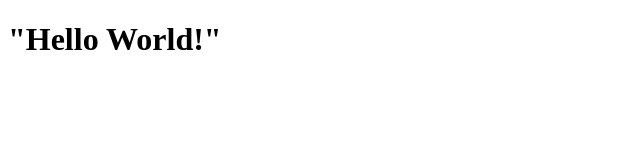
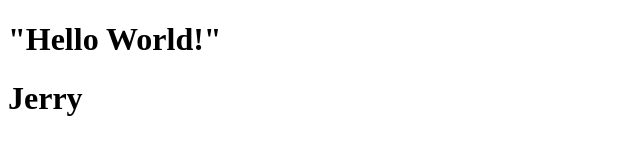
Before and after one commit to mrkamin/microverseMohammadJerry, a plain HTML site: page fcc-test-suite-template-master/index.html in a window 1280 px wide. Shown: the whole page, without its empty margins (0-640 px from the left). Drawn offline with Linux system fonts and the light colour scheme.

Commit message:
Update index.html

```diff
--- a/fcc-test-suite-template-master/index.html
+++ b/fcc-test-suite-template-master/index.html
@@ -9,18 +9,7 @@
   <body>
     <script src="https://cdn.freecodecamp.org/testable-projects-fcc/v1/bundle.js"></script>
     <h1>"Hello World!"</h1>
-    <!--
-
-    Hello Camper!
-
-    For now, the test suite only works in Chrome!
-    Please read the README below in the JS Editor before beginning.
-    Feel free to delete this message once you have read it.
-    Good luck and Happy Coding!
-
-    - The freeCodeCamp Team
-
-    -->
+    <h1>Jerry</h1>
     <script  src="js/index.js"></script>
   </body>
 </html>
```
